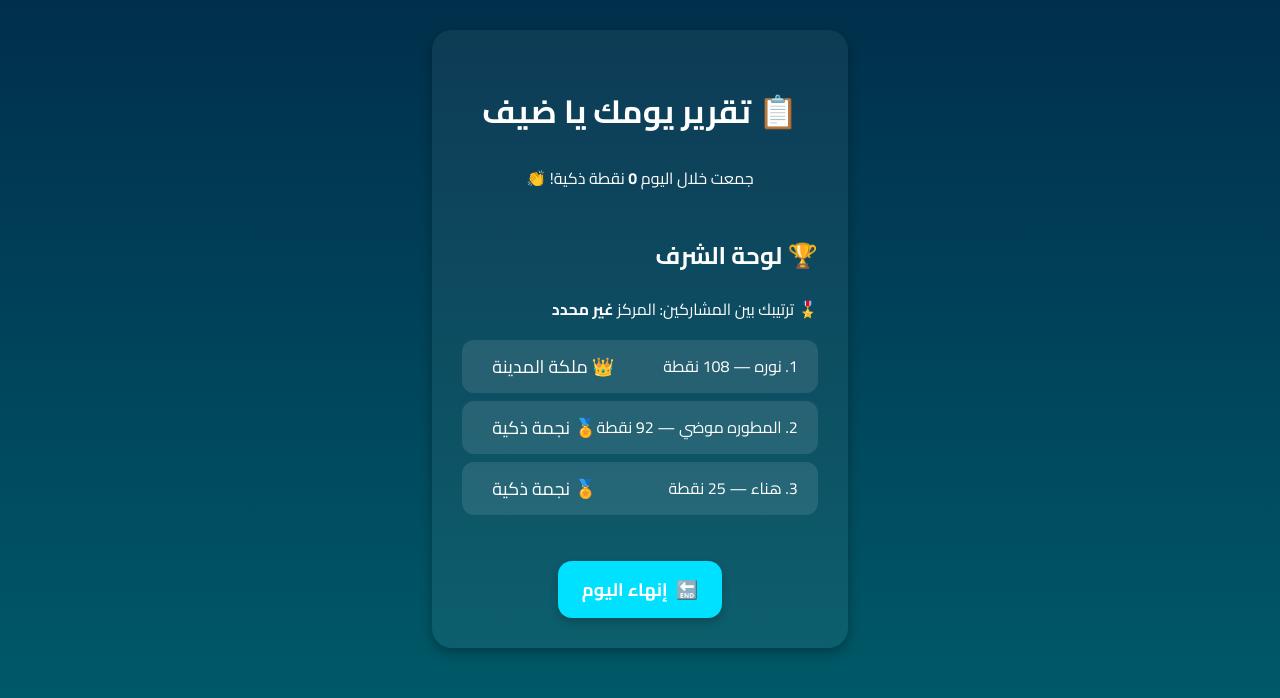
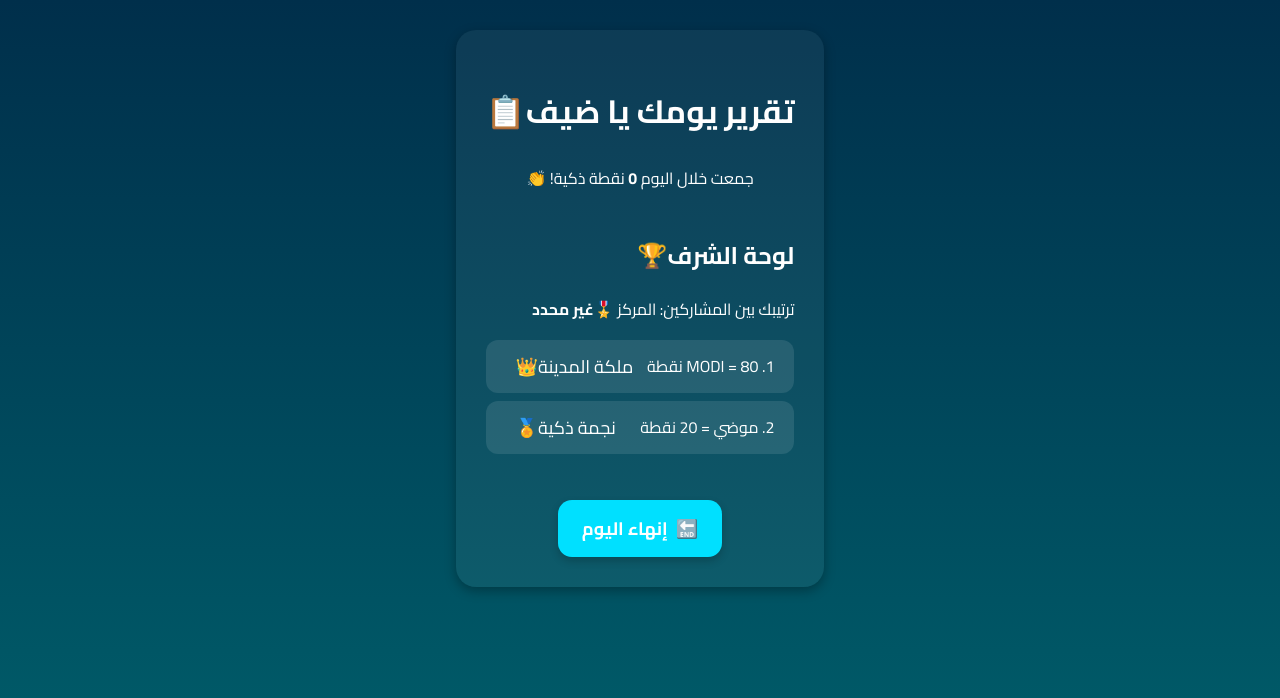
Before and after one commit to modialsubaie57-sys/smart_city_final, a Flask app: a page that uses templates/report.html in a window 1280 px wide. Shown: the top 698 px of the page. Run offline with Flask 3, Linux system fonts and the light colour scheme.

Commit message:
تعديل خلفية المشروع لماين كرافت + ضبط اتجاه النص في لوحة الشرف

```diff
--- a/app.py
+++ b/app.py
@@ -4,18 +4,22 @@
 
 app = Flask(__name__)
 app.secret_key = "modi_secret_key"
+@app.route('/')
+def home():
+    return render_template('welcome.html')
+
 
 # ✅ الأنشطة الذكية
 activities = {
     "1": {
-        "title": "🚕 الذهاب للعمل",
+        "title": " الذهاب للعمل 🚕",
         "description": "سيارة ذاتية القيادة اختارت لك الطريق الأسرع،"
                        " وتجنبت الزحام باستخدام الذكاء الاصطناعي.",
         "points": 10,
         "image": "work.jpg"
     },
     "2": {
-        "title": "🩺 زيارة المستشفى",
+        "title": " زيارة المستشفى 🩺",
         "description": "حجزت موعدك عبر تطبيق صحي،"
                        " وتم تشخيصك باستخدام نظام ذكي يعتمد على بياناتك الحيوية، "
                        "سلامتك ماتشوفين شر ❤️.",
@@ -23,21 +27,21 @@
         "image": "hos.jpg"
     },
     "3": {
-        "title": "🛒 التسوق الذكي",
+        "title": " التسوق الذكي 🛒",
         "description": "دخلت متجر بدون كاشير، والدفع تم تلقائيًا عبر التعرف على الوجه وتقنية NFC،"
                        " تسوق ممتع يا ملكة 🫶.",
         "points": 7,
         "image": "shop.jpg"
     },
     "4": {
-        "title": "🎨 نشاط ترفيهي",
+        "title": " نشاط ترفيهي 🎨",
         "description": "حضرت فعالية فنية مقترحة حسب اهتماماتك،"
                        " وحجزت تذكرتك عبر تطبيق ترفيهي ذكي.",
         "points": 6,
         "image": "entr.jpg"
     },
     "5": {
-        "title": "📚 التعليم الذكي",
+        "title": " التعليم الذكي 📚",
         "description": "شاركت في دورة تدريبية عبر منصة تعليمية تعتمد على الذكاء الاصطناعي لتخصيص المحتوى،"
                        " بالتوفيق يا بطلة ✨.",
         "points": 9,
--- a/leaderboard.json
+++ b/leaderboard.json
@@ -1,5 +1,4 @@
 {
-  "هناء": 25,
-  "نوره": 108,
-  "المطوره موضي": 92
+  "MODI": 80,
+  "موضي": 20
 }
--- a/templates/activity.html
+++ b/templates/activity.html
@@ -1,6 +1,7 @@
 <!DOCTYPE html>
 <html lang="ar">
 <head>
+
   <meta charset="UTF-8">
   <title>{{ activity.title }}</title>
   <link rel="stylesheet" href="{{ url_for('static', filename='style.css') }}">
@@ -9,7 +10,7 @@
   <div class="activity-box">
     <h1>{{ activity.title }}</h1>
     <p>{{ activity.description }}</p>
-    <p>✨ هذا النشاط يمنحك <strong>{{ activity.points }}</strong> نقطة</p>
+    <p> هذا النشاط يمنحك ✨<strong>{{ activity.points }}</strong> نقطة</p>
 
     <!-- ✅ صورة النشاط -->
     <div class="activity-image">
--- a/templates/end.html
+++ b/templates/end.html
@@ -1,6 +1,7 @@
 <!DOCTYPE html>
 <html lang="ar">
 <head>
+
   <meta charset="UTF-8">
   <title>نهاية اليوم</title>
   <link rel="stylesheet" href="{{ url_for('static', filename='style.css') }}">
@@ -9,8 +10,8 @@
   <div class="activity-box">
     <h1>🎉 أحسنت يا {{ username }}!</h1>
     <p>جمعت <strong>{{ points }}</strong> نقطة ذكية اليوم.</p>
-    <p>🎖️ ترتيبك بين المشاركين: المركز <strong>{{ rank }}</strong></p>
-    <a href="/لوحة_الشرف" class="start-button">🏆 عرض لوحة الشرف</a>
+    <p> ترتيبك بين المشاركين: المركز🎖️ <strong>{{ rank }}</strong></p>
+    <a href="/لوحة_الشرف" class="start-button">  عرض لوحة الشرف 🏆</a>
     <a href="/" class="start-button">🔄 إعادة اليوم</a>
   </div>
 </body>
--- a/templates/index.html
+++ b/templates/index.html
@@ -3,6 +3,7 @@
 <!-- تعديل بسيط لاختبار الدفع -->
 <html lang="ar">
 <head>
+
   <meta charset="UTF-8">
   <meta name="viewport" content="width=device-width, initial-scale=1.0"> <!-- ✅ توافق الجوال -->
   <title>أنشطتك يا {{ username }}</title>
@@ -101,7 +102,7 @@
 
   <!-- ✅ صندوق الأنشطة -->
   <div class="activity-box">
-    <h1>🌟 مرحبًا {{ username }}!</h1>
+    <h1> مرحبًا {{ username }}!🌟</h1>
     <p>اختر نشاطك الذكي لبداية يومك:</p>
 
     <div class="activity-row">
--- a/templates/leaderboard.html
+++ b/templates/leaderboard.html
@@ -1,6 +1,8 @@
 <!DOCTYPE html>
 <html lang="ar">
 <head>
+    <link rel="stylesheet" href="css/style.css">
+
   <meta charset="UTF-8">
   <title>لوحة الشرف</title>
   <link rel="stylesheet" href="{{ url_for('static', filename='style.css') }}">
@@ -26,6 +28,7 @@
     }
   </style>
 </head>
+
 <body>
   <div class="activity-box fade-in-up">
     <h1>🏆 لوحة الشرف</h1>
@@ -39,7 +42,7 @@
             {% elif loop.index <= 3 %}
               🏅  نجمة ذكية
             {% else %}
-              ⭐ مشاركة نشيطة
+               ⭐مشاركة نشيطة
             {% endif %}
           </span>
         </li>
--- a/templates/report.html
+++ b/templates/report.html
@@ -1,8 +1,9 @@
 <!DOCTYPE html>
 <html lang="ar">
 <head>
+
   <meta charset="UTF-8">
-  <title>📋 تقرير يومك يا {{ username }}</title>
+  <title> تقرير يومك يا {{ username }}📋</title>
   <link rel="stylesheet" href="{{ url_for('static', filename='style.css') }}">
   <style>
     body {
@@ -84,23 +85,23 @@
 </head>
 <body>
   <div class="report-box">
-    <h1>📋 تقرير يومك يا {{ username }}</h1>
+    <h1> تقرير يومك يا {{ username }}📋</h1>
     <p>جمعت خلال اليوم <strong>{{ points }}</strong> نقطة ذكية! 👏</p>
 
     <div class="leaderboard">
-      <h2>🏆 لوحة الشرف</h2>
-      <p>🎖️ ترتيبك بين المشاركين: المركز <strong>{{ rank }}</strong></p>
+      <h2> لوحة الشرف🏆</h2>
+      <p> ترتيبك بين المشاركين: المركز 🎖️<strong>{{ rank }}</strong></p>
       <ol>
         {% for user, score in users %}
           <li>
-            <span>{{ loop.index }}. {{ user }} — {{ score }} نقطة</span>
+            <span>{{ loop.index }}. {{ user }} = {{ score }} نقطة</span>
             <span class="badge">
               {% if loop.index == 1 %}
-                👑 ملكة المدينة
+                 ملكة المدينة👑
               {% elif loop.index <= 3 %}
-                🏅 نجمة ذكية
+                 نجمة ذكية🏅
               {% else %}
-                ⭐ مشاركة نشيطة
+                 مشاركة نشيطة⭐
               {% endif %}
             </span>
           </li>
--- a/templates/splash.html
+++ b/templates/splash.html
@@ -1,6 +1,7 @@
 <!DOCTYPE html>
 <html lang="ar" dir="rtl">
 <head>
+
   <meta charset="UTF-8">
   <title>المدينة الذكية</title>
   <meta name="viewport" content="width=device-width, initial-scale=1.0">
--- a/templates/welcome.html
+++ b/templates/welcome.html
@@ -1,6 +1,8 @@
 <!DOCTYPE html>
 <html lang="ar">
 <head>
+
+
   <meta charset="UTF-8">
   <meta name="viewport" content="width=device-width, initial-scale=1.0"> <!-- ✅ استجابة للجوال -->
   <title>مرحبًا بك</title>
@@ -16,11 +18,11 @@
 
   <!-- ✅ صندوق الترحيب -->
   <div class="welcome-box">
-    <h1 class="fade-in">👋 أهلًا بك في المدينة الذكية!</h1>
+    <h1 class="fade-in"> أهلًا بك في المدينة الذكية!👋</h1>
     <p class="slide-up">اكتب اسمك وابدأ رحلتك التقنية والإبداعية الآن ✨</p>
     <form method="POST" class="form-animate">
       <input type="text" name="username" placeholder="اكتب اسمك هنا" required>
-      <button type="submit">🚀 ابدأ الرحلة</button>
+      <button type="submit"> ابدأ الرحلة🚀</button>
     </form>
   </div>
 </body>
```
Also changed, not shown: static/mine.jpg (added).
